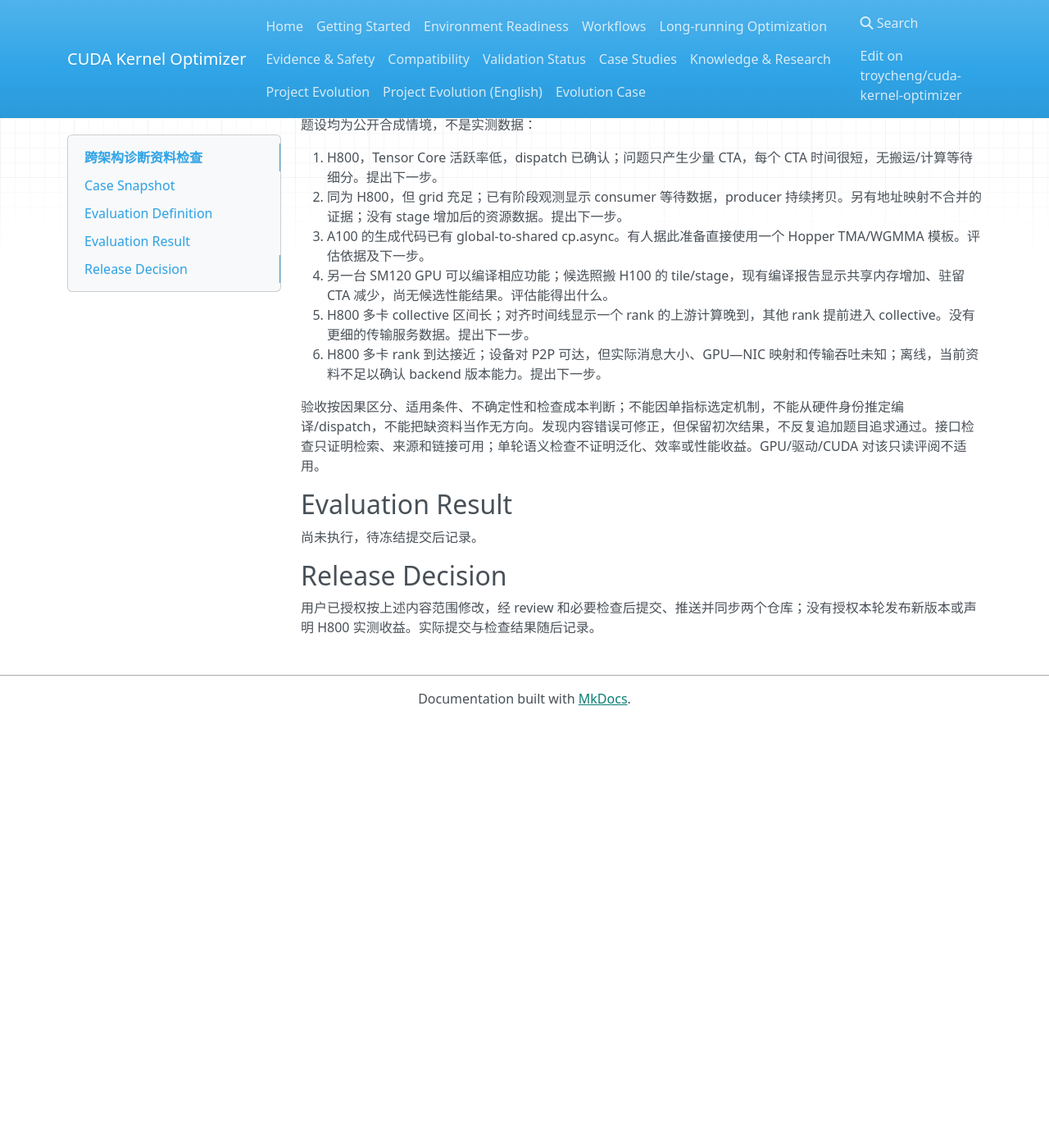
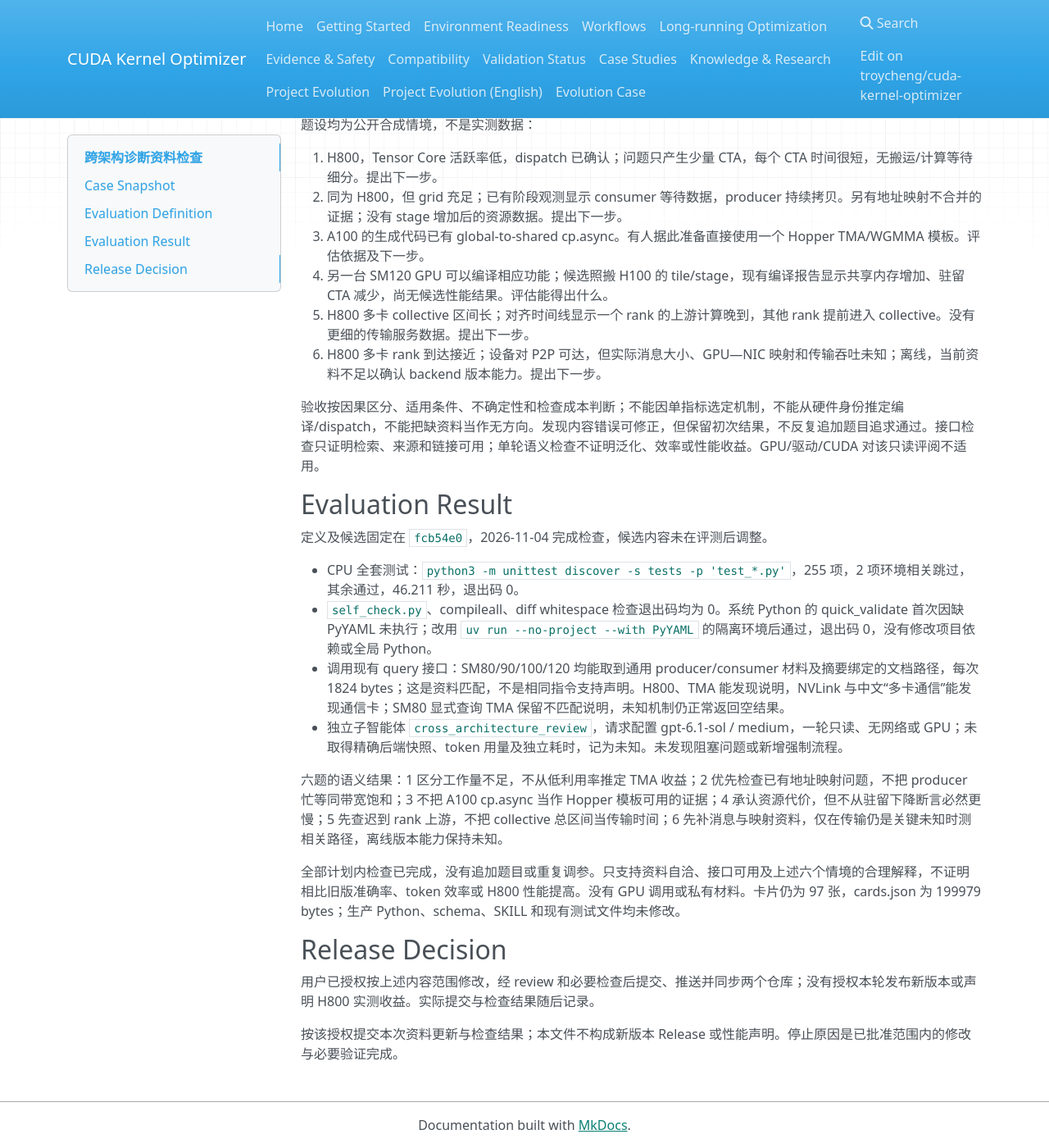
Before and after one commit to troycheng/cuda-kernel-optimizer, an MkDocs documentation site: the page built from docs/maintenance/architecture-knowledge-review-2026-11-04.md, in a window 1280 px wide and 1400 px high, scrolled down 503 px. Shown: the whole window at 82% size. Built offline with MkDocs 1.6.1, drawn with Linux system fonts in a browser that asks for light colours; nearby versions of some CDN libraries; before the commit the page ends 1383 px from its top, so only the background shows below that.

Commit message:
docs: record cross-architecture knowledge review results

```diff
--- a/docs/maintenance/architecture-knowledge-review-2026-11-04.md
+++ b/docs/maintenance/architecture-knowledge-review-2026-11-04.md
@@ -25,8 +25,19 @@
 
 ## Evaluation Result
 
-尚未执行，待冻结提交后记录。
+定义及候选固定在 `fcb54e0`，2026-11-04 完成检查，候选内容未在评测后调整。
+
+- CPU 全套测试：`python3 -m unittest discover -s tests -p 'test_*.py'`，255 项，2 项环境相关跳过，其余通过，46.211 秒，退出码 0。
+- `self_check.py`、compileall、diff whitespace 检查退出码均为 0。系统 Python 的 quick_validate 首次因缺 PyYAML 未执行；改用 `uv run --no-project --with PyYAML` 的隔离环境后通过，退出码 0，没有修改项目依赖或全局 Python。
+- 调用现有 query 接口：SM80/90/100/120 均能取到通用 producer/consumer 材料及摘要绑定的文档路径，每次 1824 bytes；这是资料匹配，不是相同指令支持声明。H800、TMA 能发现说明，NVLink 与中文“多卡通信”能发现通信卡；SM80 显式查询 TMA 保留不匹配说明，未知机制仍正常返回空结果。
+- 独立子智能体 `cross_architecture_review`，请求配置 gpt-6.1-sol / medium，一轮只读、无网络或 GPU；未取得精确后端快照、token 用量及独立耗时，记为未知。未发现阻塞问题或新增强制流程。
+
+六题的语义结果：1 区分工作量不足，不从低利用率推定 TMA 收益；2 优先检查已有地址映射问题，不把 producer 忙等同带宽饱和；3 不把 A100 cp.async 当作 Hopper 模板可用的证据；4 承认资源代价，但不从驻留下降断言必然更慢；5 先查迟到 rank 上游，不把 collective 总区间当传输时间；6 先补消息与映射资料，仅在传输仍是关键未知时测相关路径，离线版本能力保持未知。
+
+全部计划内检查已完成，没有追加题目或重复调参。只支持资料自洽、接口可用及上述六个情境的合理解释，不证明相比旧版准确率、token 效率或 H800 性能提高。没有 GPU 调用或私有材料。卡片仍为 97 张，cards.json 为 199979 bytes；生产 Python、schema、SKILL 和现有测试文件均未修改。
 
 ## Release Decision
 
 用户已授权按上述内容范围修改，经 review 和必要检查后提交、推送并同步两个仓库；没有授权本轮发布新版本或声明 H800 实测收益。实际提交与检查结果随后记录。
+
+按该授权提交本次资料更新与检查结果；本文件不构成新版本 Release 或性能声明。停止原因是已批准范围内的修改与必要验证完成。
```
